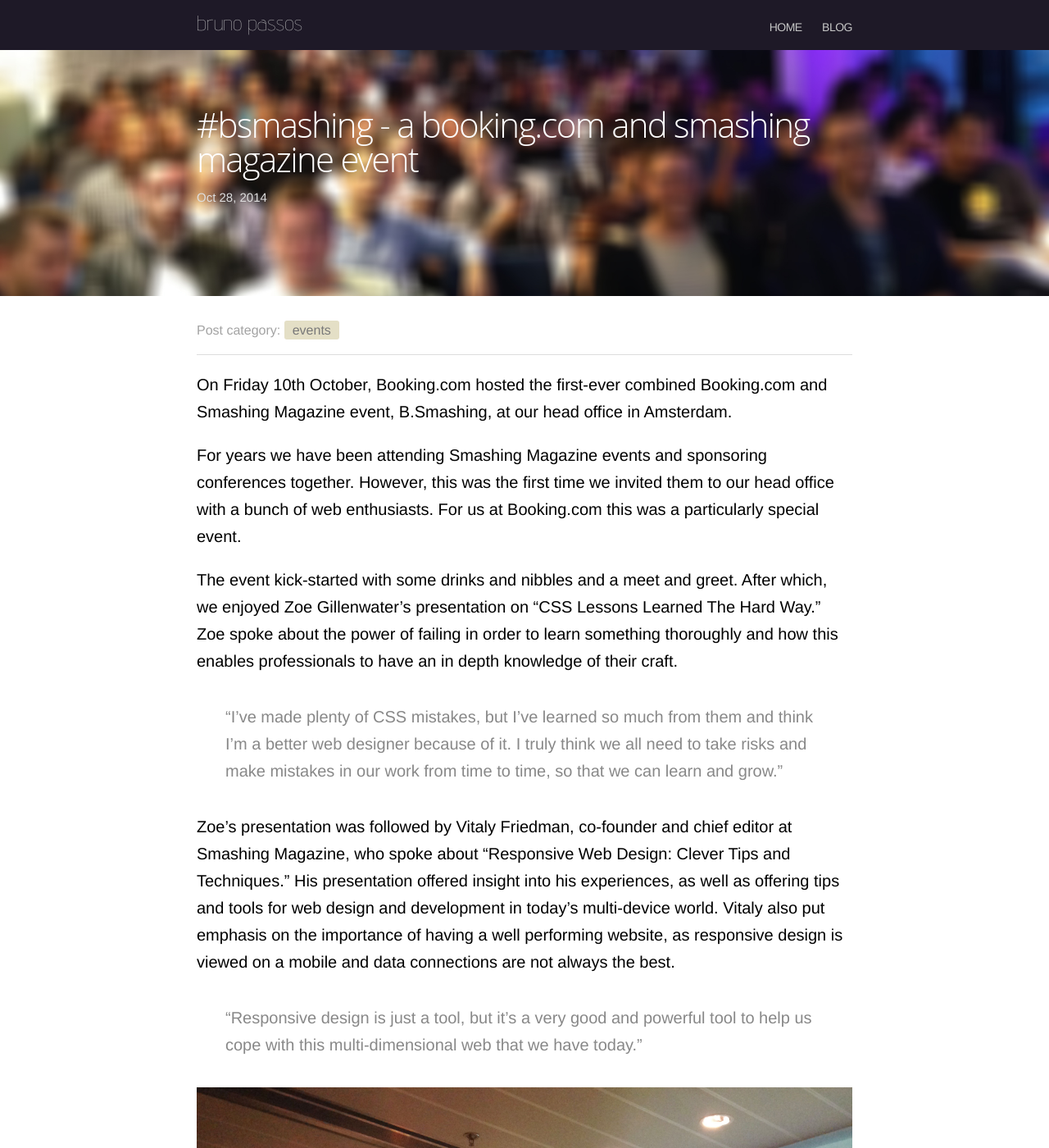
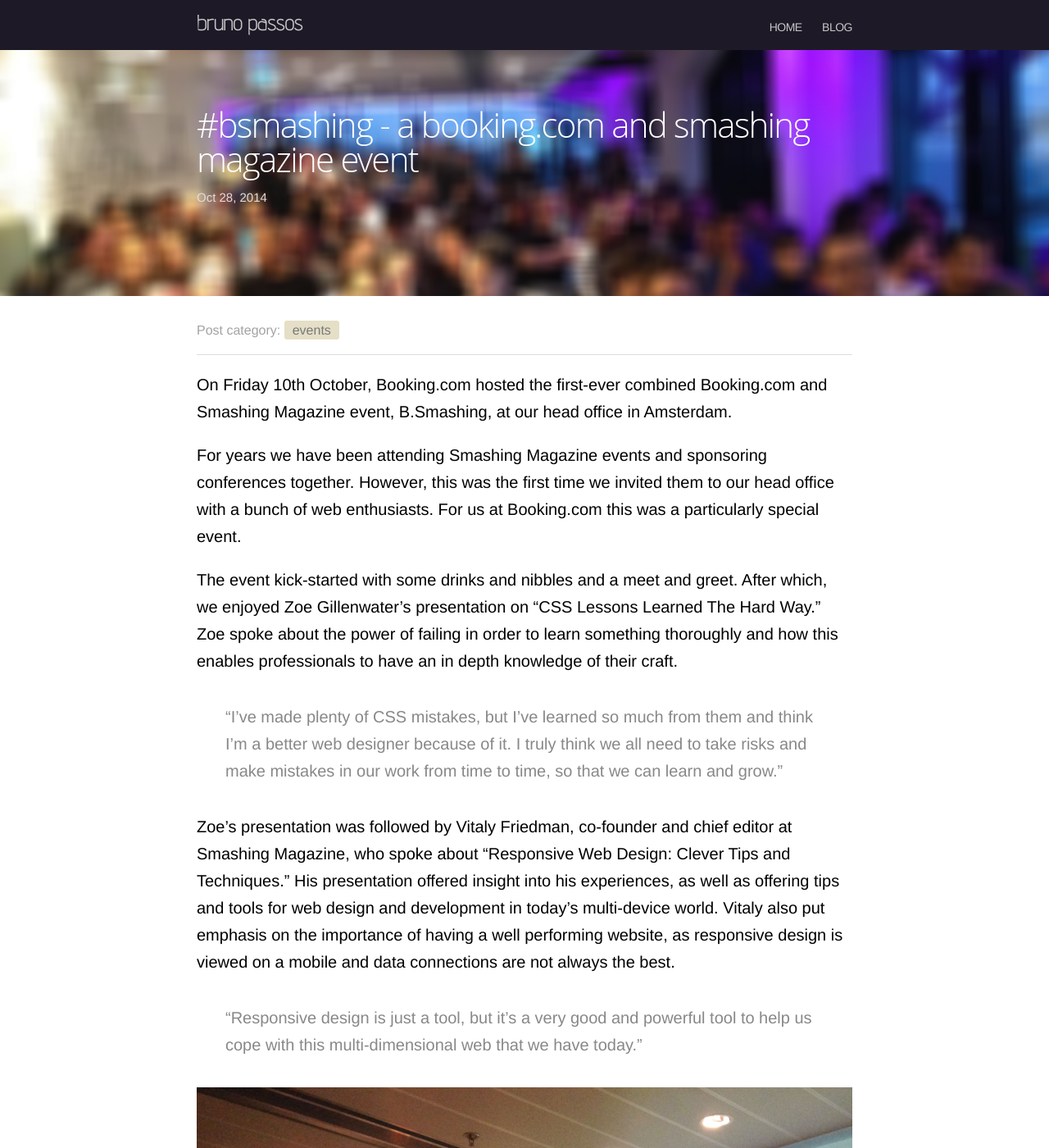
Before and after one commit to bpassos-zz/bpassos.github.io, a Jekyll site: the page built from blog/_posts/2014-10-28-bsmashing.markdown, in a window 1280 px wide and 1400 px high. Shown: the whole window at 82% size. Built offline with Jekyll 4.4.1, drawn with Linux system fonts in a browser that asks for light colours; nearby versions of some CDN libraries.

Commit message:
some more style fixes

```diff
--- a/_layouts/default-post.html
+++ b/_layouts/default-post.html
@@ -6,7 +6,7 @@
     <body>
 
     {% include header.html %}
-    <div class="post-image" style="background-image: url(/../images/bsmashing-group-cover.jpg);">
+    <div class="post-image" style="background-image: url(/../images/bsmashing-group-cover.jpg); background-position: 50%;">
 
         <header class="post-header">
           <div class="wrap">
--- a/css/main.css
+++ b/css/main.css
@@ -142,6 +142,7 @@
     /*width: 250px;*/
     font-family: 'Advent Pro', sans-serif;
     font-size: 1.6em;
+    font-weight: 600;
     color: #C0C0C0;
     display: inline-block;
     position: absolute;
@@ -604,6 +605,19 @@
     font-size: 16px;
   }
 
+  .title a{
+    /*width: 250px;*/
+    top: 0px;
+  }
+
+  .post-image {
+    margin-top: 50px;
+  }
+
+  .shot a img {
+    width: 200px;
+  }
+
   .site-header {
     height: 45px;
   }
```
